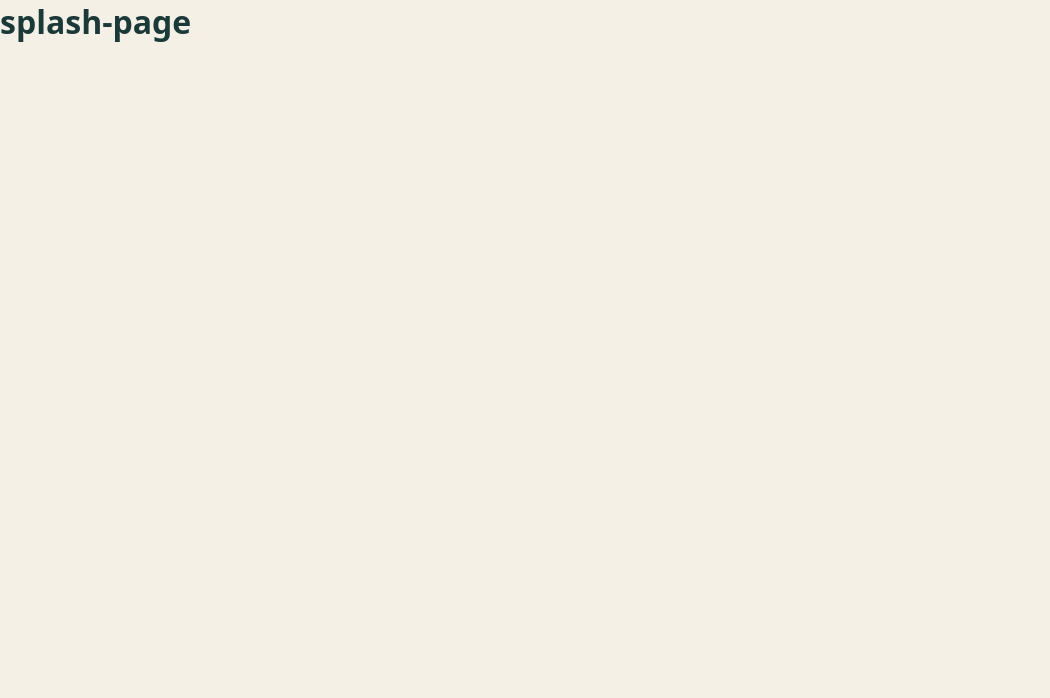
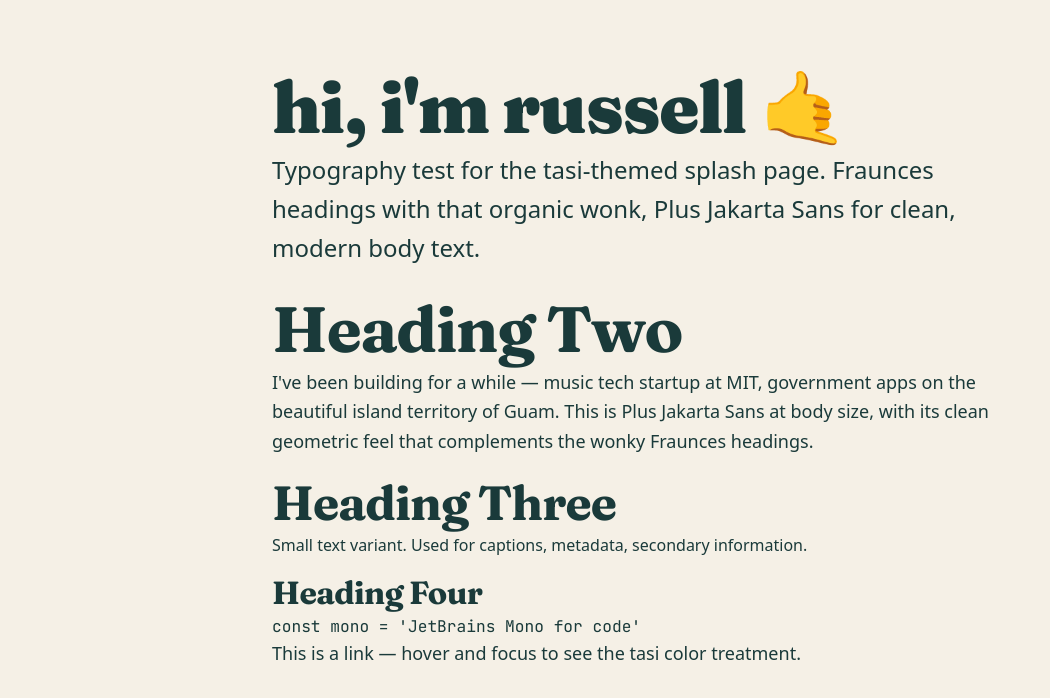
Before and after one commit to rpasetes/splash-page, a React (Vite) app: page / in a window 1280 px wide. Shown: the top 698 px of the page, without its empty margins (0-1050 px from the left). Built offline with nearby package versions, Linux system fonts and the light colour scheme.

Commit message:
Add typography system with Fraunces and Plus Jakarta Sans

```diff
--- a/index.html
+++ b/index.html
@@ -4,7 +4,11 @@
     <meta charset="UTF-8" />
     <link rel="icon" type="image/svg+xml" href="/vite.svg" />
     <meta name="viewport" content="width=device-width, initial-scale=1.0" />
-    <title>vite-scaffold</title>
+    <title>Russell Pasetes</title>
+
+    <!-- Preconnect for Google Fonts - improves loading performance -->
+    <link rel="preconnect" href="https://fonts.googleapis.com" />
+    <link rel="preconnect" href="https://fonts.gstatic.com" crossorigin />
   </head>
   <body>
     <div id="root"></div>
--- a/src/App.tsx
+++ b/src/App.tsx
@@ -1,7 +1,26 @@
 function App() {
   return (
-    <main>
-      <h1>splash-page</h1>
+    <main style={{ maxWidth: '800px', margin: '4rem auto', padding: '0 2rem' }}>
+      <h1>hi, i'm russell 🤙</h1>
+      <p className="lead">
+        Typography test for the tasi-themed splash page. Fraunces headings with that organic
+        wonk, Plus Jakarta Sans for clean, modern body text.
+      </p>
+      <h2>Heading Two</h2>
+      <p>
+        I've been building for a while — music tech startup at MIT, government apps on the
+        beautiful island territory of Guam. This is Plus Jakarta Sans at body size, with its
+        clean geometric feel that complements the wonky Fraunces headings.
+      </p>
+      <h3>Heading Three</h3>
+      <p className="small">
+        Small text variant. Used for captions, metadata, secondary information.
+      </p>
+      <h4>Heading Four</h4>
+      <code>const mono = 'JetBrains Mono for code'</code>
+      <p>
+        <a href="#test">This is a link</a> — hover and focus to see the tasi color treatment.
+      </p>
     </main>
   )
 }
--- a/src/main.tsx
+++ b/src/main.tsx
@@ -1,6 +1,6 @@
 import { StrictMode } from 'react'
 import { createRoot } from 'react-dom/client'
-import '@styles/global.css'
+import './styles/global.css'
 import App from './App.tsx'
 
 createRoot(document.getElementById('root')!).render(
--- a/src/styles/typography.css
+++ b/src/styles/typography.css
@@ -1 +1,184 @@
-/* Placeholder - fonts will be added in PR 1 */
+/* Fraunces - Display/Heading with optical sizing and wonk */
+@import url('https://fonts.googleapis.com/css2?family=Fraunces:ital,opsz,wght,WONK@0,9..144,300..900,0..1;1,9..144,300..900,0..1&display=swap');
+
+/* Plus Jakarta Sans - Body sans with clean geometric feel */
+@import url('https://fonts.googleapis.com/css2?family=Plus+Jakarta+Sans:ital,wght@0,200..800;1,200..800&display=swap');
+
+/* JetBrains Mono - Technical monospace */
+@import url('https://fonts.googleapis.com/css2?family=JetBrains+Mono:ital,wght@0,100..800;1,100..800&display=swap');
+
+:root {
+  /* Font families */
+  --font-display: 'Fraunces', Georgia, serif;
+  --font-body: 'Plus Jakarta Sans', -apple-system, sans-serif;
+  --font-mono: 'JetBrains Mono', 'Courier New', monospace;
+
+  /* Type scale - fluid sizing */
+  --text-xs: clamp(0.75rem, 0.7rem + 0.25vw, 0.875rem);
+  --text-sm: clamp(0.875rem, 0.8rem + 0.375vw, 1rem);
+  --text-base: clamp(1rem, 0.95rem + 0.25vw, 1.125rem);
+  --text-lg: clamp(1.125rem, 1rem + 0.625vw, 1.5rem);
+  --text-xl: clamp(1.5rem, 1.3rem + 1vw, 2rem);
+  --text-2xl: clamp(2rem, 1.6rem + 2vw, 3rem);
+  --text-3xl: clamp(2.5rem, 2rem + 2.5vw, 4rem);
+  --text-4xl: clamp(3rem, 2.5rem + 2.5vw, 5rem);
+
+  /* Line heights */
+  --leading-tight: 1.2;
+  --leading-snug: 1.375;
+  --leading-normal: 1.5;
+  --leading-relaxed: 1.625;
+  --leading-loose: 1.75;
+
+  /* Letter spacing */
+  --tracking-tight: -0.02em;
+  --tracking-normal: 0;
+  --tracking-wide: 0.025em;
+  --tracking-wider: 0.05em;
+
+  /* Font weights */
+  --weight-light: 300;
+  --weight-normal: 400;
+  --weight-medium: 500;
+  --weight-semibold: 600;
+  --weight-bold: 700;
+  --weight-black: 900;
+}
+
+/* Base typography */
+body {
+  font-family: var(--font-body);
+  font-size: var(--text-base);
+  line-height: var(--leading-normal);
+  font-weight: var(--weight-normal);
+  letter-spacing: var(--tracking-normal);
+  font-optical-sizing: auto;
+}
+
+/* Headings - Fraunces with wonk */
+h1,
+h2,
+h3,
+h4,
+h5,
+h6 {
+  font-family: var(--font-display);
+  font-weight: var(--weight-bold);
+  line-height: var(--leading-tight);
+  letter-spacing: var(--tracking-tight);
+  font-variation-settings: 'WONK' 1;
+  font-optical-sizing: auto;
+}
+
+h1 {
+  font-size: var(--text-4xl);
+  font-weight: var(--weight-black);
+}
+
+h2 {
+  font-size: var(--text-3xl);
+}
+
+h3 {
+  font-size: var(--text-2xl);
+}
+
+h4 {
+  font-size: var(--text-xl);
+}
+
+h5 {
+  font-size: var(--text-lg);
+}
+
+h6 {
+  font-size: var(--text-base);
+  font-weight: var(--weight-semibold);
+}
+
+/* Body text variants */
+p {
+  margin-bottom: 1em;
+  line-height: var(--leading-relaxed);
+}
+
+.lead {
+  font-size: var(--text-lg);
+  line-height: var(--leading-relaxed);
+  font-weight: var(--weight-normal);
+}
+
+.small {
+  font-size: var(--text-sm);
+}
+
+.text-balance {
+  text-wrap: balance;
+}
+
+/* Monospace */
+code,
+pre,
+.mono {
+  font-family: var(--font-mono);
+  font-size: 0.9em;
+}
+
+/* Links */
+a {
+  color: inherit;
+  text-decoration: none;
+  transition: all 0.2s ease;
+}
+
+a:hover {
+  color: var(--tasi-deep);
+}
+
+a:focus-visible {
+  outline: 2px solid var(--tasi-mid);
+  outline-offset: 2px;
+  border-radius: 2px;
+}
+
+/* Text utilities */
+.italic {
+  font-style: italic;
+}
+
+.uppercase {
+  text-transform: uppercase;
+  letter-spacing: var(--tracking-wider);
+}
+
+.lowercase {
+  text-transform: lowercase;
+}
+
+.capitalize {
+  text-transform: capitalize;
+}
+
+.text-center {
+  text-align: center;
+}
+
+.text-right {
+  text-align: right;
+}
+
+/* Font loading - prevent FOIT */
+@font-face {
+  font-family: 'Fraunces';
+  font-display: swap;
+}
+
+@font-face {
+  font-family: 'Plus Jakarta Sans';
+  font-display: swap;
+}
+
+@font-face {
+  font-family: 'JetBrains Mono';
+  font-display: swap;
+}
```
Also changed, not shown: 1 other file (tests, documents, lock files or other folders).
